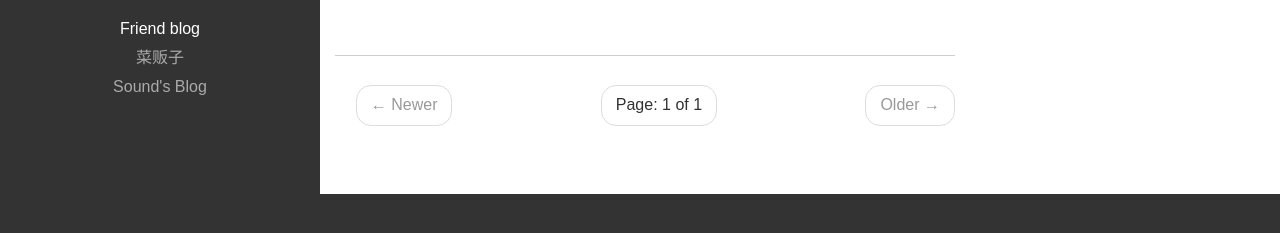
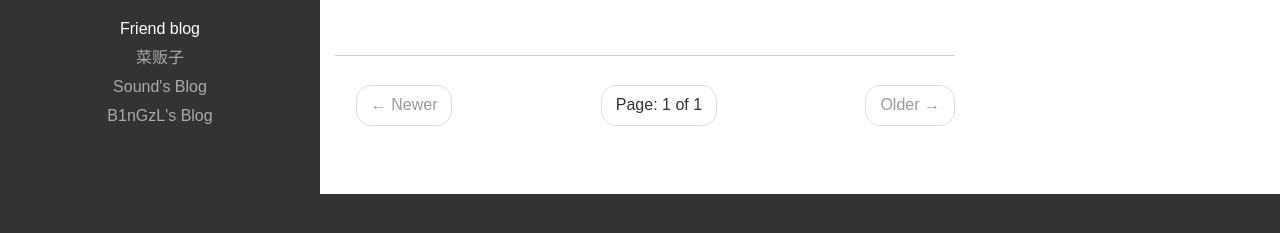
Before and after one commit to bughoho/bughoho.github.io, a Jekyll site: the page built from index.html, in a window 1280 px wide. Shown: the part 572-805 px from the top of the page. Built offline with Jekyll 4.4.1, drawn with Linux system fonts in a browser that asks for light colours; nearby versions of some CDN libraries; some web fonts are replaced; the list of posts is cut into pages by our own code; comment, search, counter and statistics services are not loaded.

Commit message:
adding a link

```diff
--- a/_includes/sidebar.html
+++ b/_includes/sidebar.html
@@ -54,4 +54,5 @@
 	<p>Friend blog</p>
 	<p><a href='http://cls.pw/' target='_blank'>菜贩子</a><br>
 	<p><a href='http://blog.crack4r.cc/' target='_blank'>Sound's Blog</a><br>
+	<p><a href='http://www.expshell.com/' target='_blank'>B1nGzL's Blog</a><br>
 </div>
```
